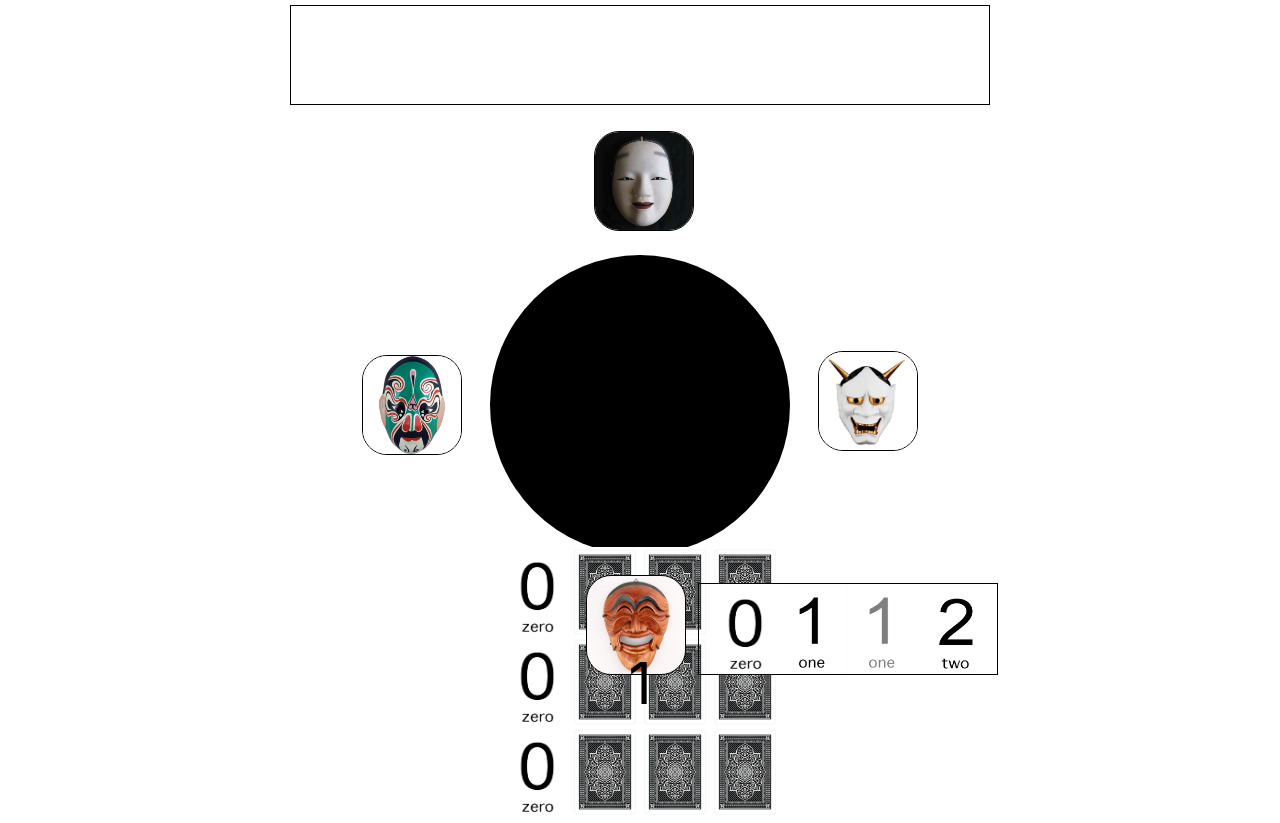
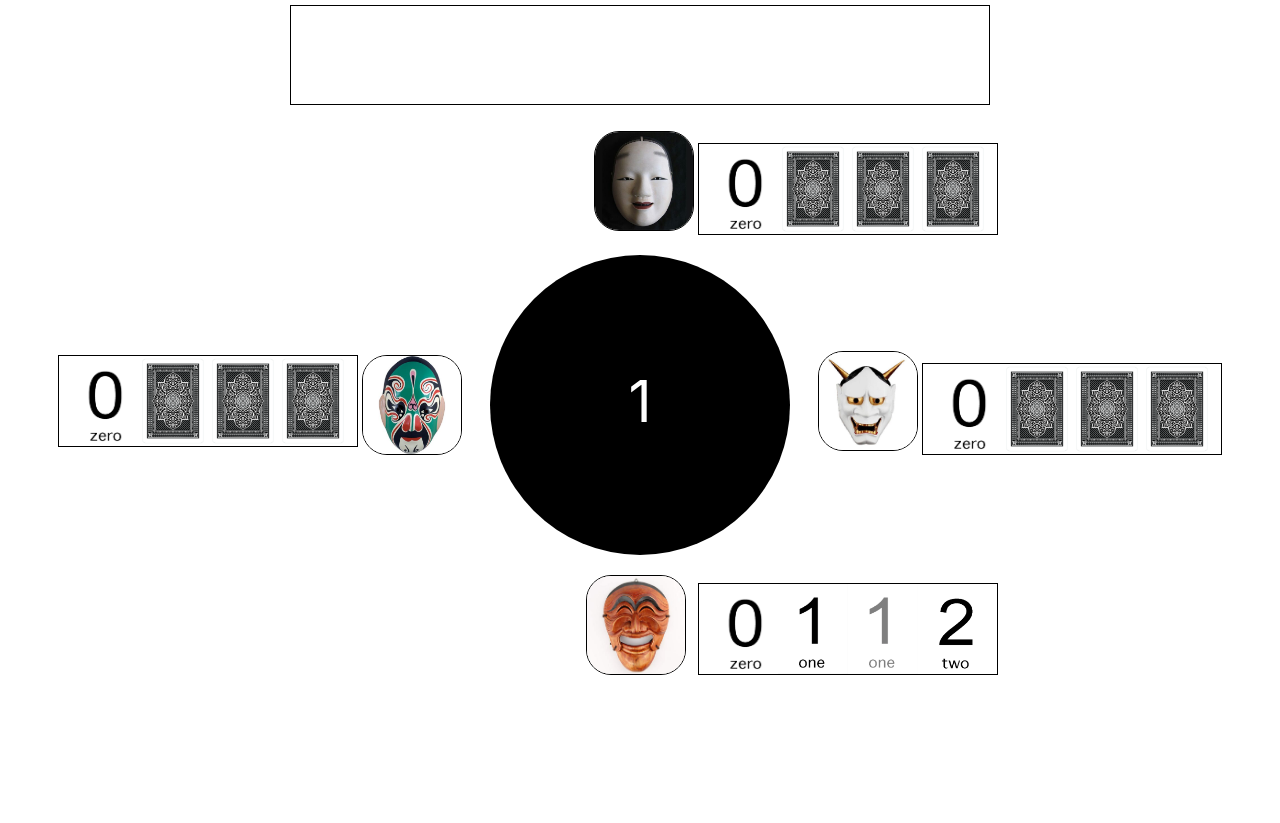
Before and after one commit to benoh0906/Nim_Type_Zero, a plain HTML site: page index.html in a window 1280 px wide. Both pictures are taken after a click on the element 848 px from the left and 680 px from the top of the page. Shown: the part 51-874 px from the top of the page. Drawn offline with nearby package versions, Linux system fonts and the light colour scheme.

Commit message:
now unable to re-select the used card

```diff
--- a/css/style.css
+++ b/css/style.css
@@ -12,9 +12,9 @@ body{
 .total{
     position: relative;
     font-size:57px;
-    color: black;
+    color: white;
     z-index: 3;
-    top: -11rem;
+    top: -29rem;
 }
 
 #player1 {
@@ -71,3 +71,24 @@ body{
     left: 13rem;
     border: 1px solid black;
 }
+
+#p2Card{
+    position: relative;
+    top: -12rem;
+    left: -27rem;
+    border: 1px solid black;
+}
+
+#p3Card{
+    position: relative;
+    top: -31rem;
+    left: 13rem;
+    border: 1px solid black;
+}
+
+#p4Card{
+    position: relative;
+    top: -23rem;
+    left: 27rem;
+    border: 1px solid black;
+}
--- a/js/app.js
+++ b/js/app.js
@@ -101,19 +101,13 @@ const game = {
 
     },
 
-    revealCards(turn) {
+    revealCards(i,turn) {
 
-        for( let i = 1; i< 4 ; i++){
-            // $(`#p${i+1}Card`).eq(turn).replace(`<img width="70" height="90" src="css/img/card/${this.players[i].hand[turn]}.png">`)
-            // $(`#p${i+1}Card`).prepend(`<img width="70" height="90" src="css/img/card/${this.players[i].hand[turn]}.png">`)
+        // for( let i = 1; i< 4 ; i++){
+        //     document.querySelector(`#p${i+1}Card`).childNodes[turn].src=`css/img/card/${this.players[i].hand[turn]}.png`;
 
-            // $(`#p${i+1}Card`).eq(turn).replace(`<img width="70" height="90" src="css/img/card/back.jpg">`,`<img width="70" height="90" src="css/img/card/${this.players[i].hand[turn]}.png">`)
-            // console.log($(`#p${i+1}Card`).eq(turn).src())
-            // $(`#p${i+1}Card`).eq(0).attr('src')
-            // $(`#p${i+1}Card`).eq(turn).append(`<img width="70" height="90" src="css/img/card/${this.players[i].hand[turn]}.png">`)
+        // }
         document.querySelector(`#p${i+1}Card`).childNodes[turn].src=`css/img/card/${this.players[i].hand[turn]}.png`;
-
-        }
 
 
     },
@@ -152,22 +146,26 @@ game.distributeCards()
 
 $p1Card=$(`#p1Card`);
 $p1Card.on('click',(e)=>{
+
+    if($(e.target).css('opacity')!=0.5) {
         game.playCards(0,$(e.target).index())
-    game.players[0].turn+=1
+        // game.players[0].turn+=1
         $(e.target).css('opacity','0.5')
+
 
 
         for (let i=1;i<4;i++){
             if(game.cumulative <9){
                 game.playCards(i,game.turnCount);
+                game.revealCards(i,game.turnCount)
 
             }
         }
-    game.revealCards(game.turnCount)
         game.turnCount+=1;
+    }
 
 });
 
-$(`body`).on(`click`,(e) =>{
-    console.log($(e.target).index())
-})
+// $(`body`).on(`click`,(e) =>{
+//     console.log($(e.target).index())
+// })
```
Lines whose indentation alone changed are shown as unchanged.
